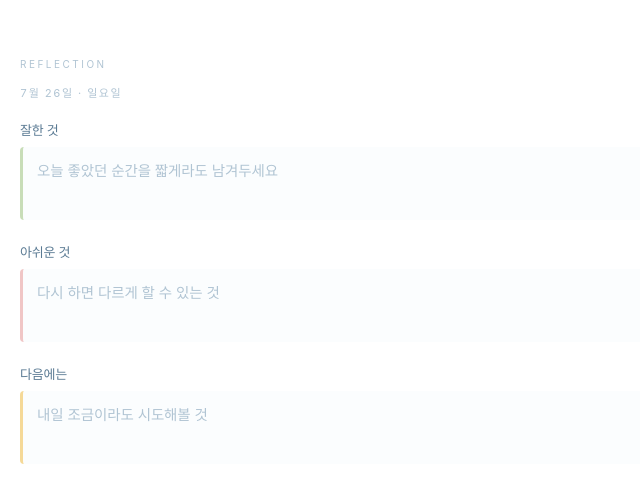
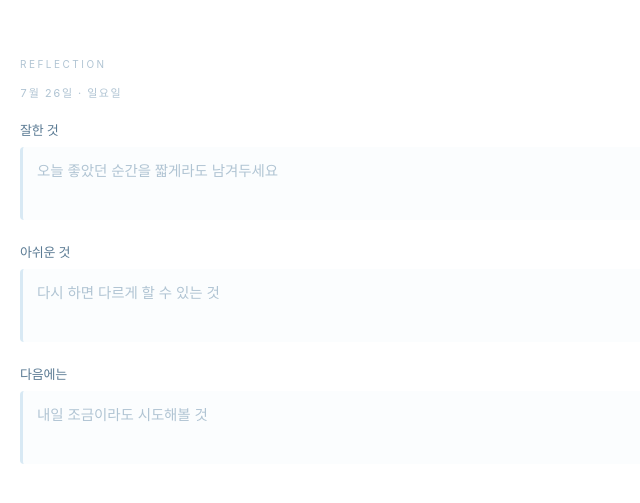
Before and after one commit to allie1231/itit-widgets, a plain HTML site: page reflection/index.html in a window 1280 px wide. Shown: the part 137-640 px from the top of the page, 0-640 px from the left. Drawn offline with Linux system fonts and the light colour scheme; a web font is replaced by a local one.

Commit message:
Add files via upload

```diff
--- a/reflection/index.html
+++ b/reflection/index.html
@@ -56,13 +56,7 @@
     opacity: 1;
   }
 
-  /* 각 필드마다 다른 색조 힌트 */
-  .field.good textarea { border-left-color: #C8DDB8; }
-  .field.good textarea:focus { border-left-color: #7A9E5B; }
-  .field.bad textarea { border-left-color: #F0C6C6; }
-  .field.bad textarea:focus { border-left-color: #C46B6B; }
-  .field.next textarea { border-left-color: #F5D998; }
-  .field.next textarea:focus { border-left-color: #B8853A; }
+
 
   .hint-save {
     position: absolute;
```
